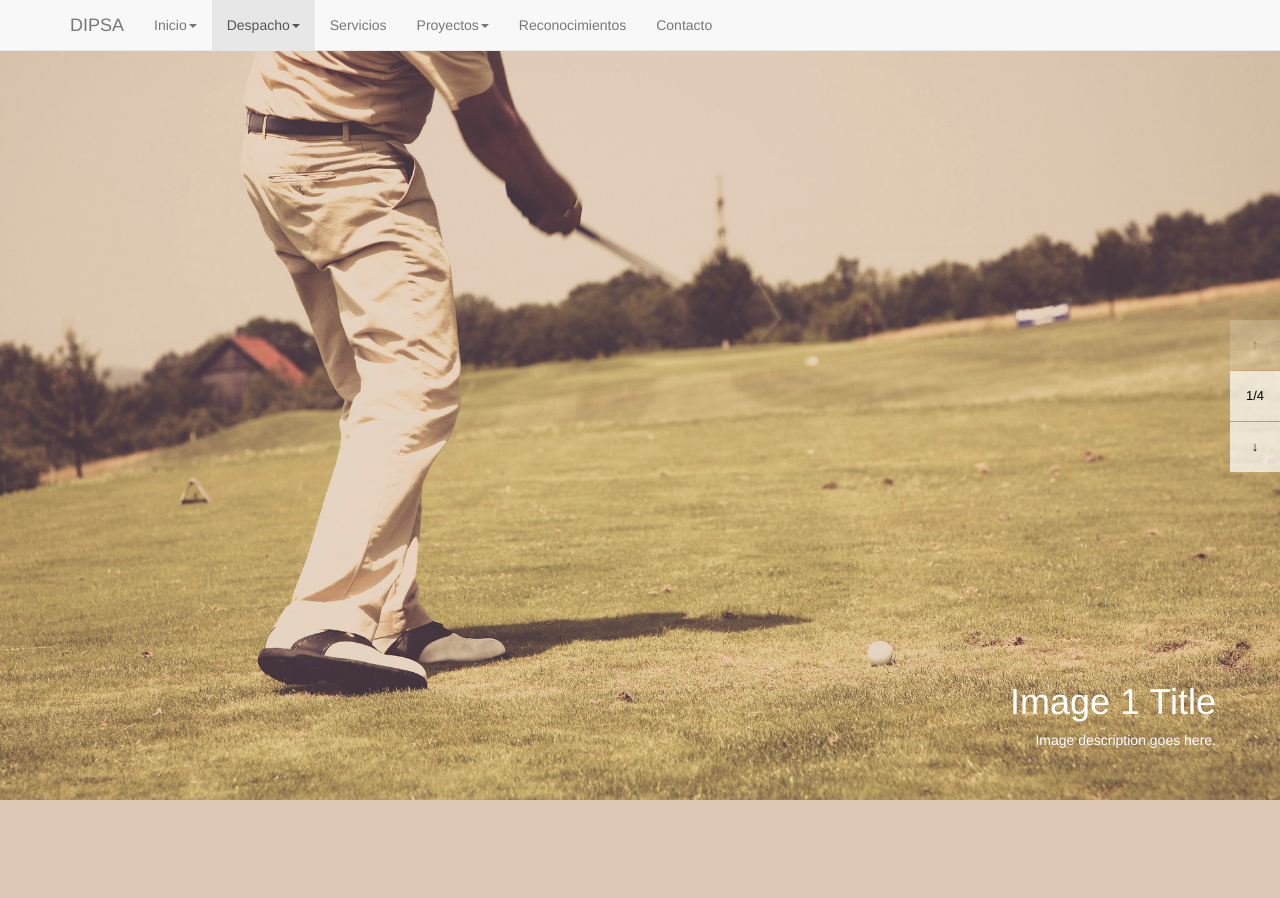
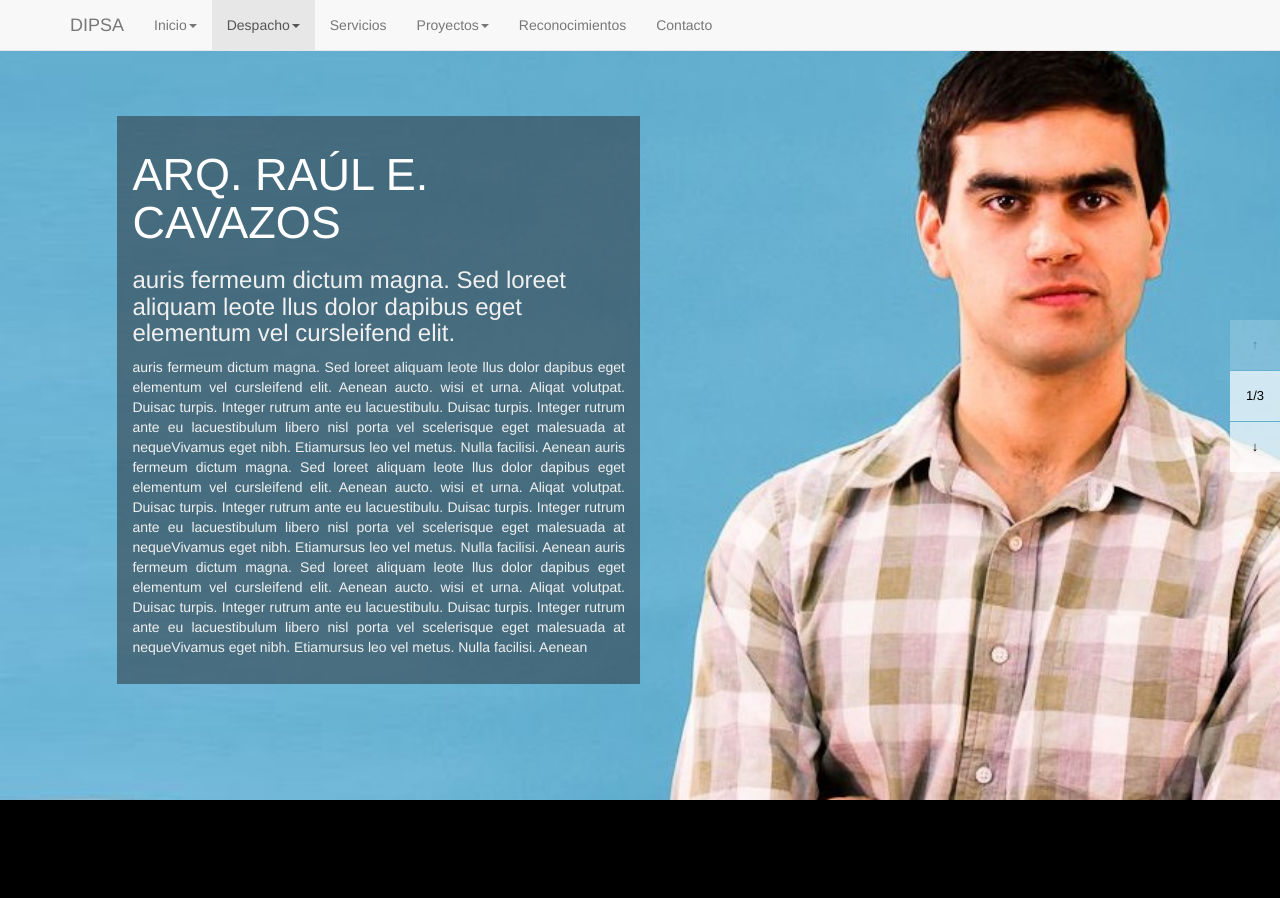
Before and after one commit to Andrscvz/DIPSA, a PHP site: page /views/despacho.html in a window 1280 px wide. Shown: the top 898 px of the page. Before the commit the page ends 800 px from the top, so only its background shows below. Run offline with PHP 8.4, Linux system fonts and the light colour scheme; grey boxes are pictures that could not be loaded.

Commit message:
Plantilla de inicio y despacho listas

```diff
--- a/css/main.css
+++ b/css/main.css
@@ -90,6 +93,13 @@
 
 textarea {
     resize: vertical;
+}
+
+.panel-transparent {
+    background: none;
+}
+.panel-transparent .panel-body{
+    background: rgba(37, 41, 45,.5)!important;
 }
 
 /* ==========================================================================
@@ -256,10 +217,6 @@
 		color: #F0F0F0;
 		margin-bottom: 12px;
 		text-align: justify;
-	}
-
-	.hsContent p {
-		text-align: center;
 	}
 
     .hsContent .row {
@@ -332,94 +289,20 @@
 /* ==========================================================================
     Pantalla de despacho
    ========================================================================== */
-.caption {
-    position: absolute;
-    bottom: 5%;
-    right: 5%;
-    text-align: right;
-    color: #fff;
-}
-p, h1 { margin: 0; }
-h1 { margin-bottom: 0.2em; }
-p { line-height: 1.333em; }
-
-/* full width/height container */
-#slides-container {
-    width: 100%;
-    height: 100%;
-    overflow: hidden;
+/* Slide 1 */
+#despacho-1 .bcg {
+    background-image:url('../img/backgrounds/despacho-1.jpg');
 }
 
-/* double the height/width of a viewport */
-#slides {
-    width: 200%;
-    height: 200%;
-    position: fixed;
-    top: 0;
-    left: 0;
-}
-.slide {
-    position:absolute;
-    top:0;
-    left:0;
-    width:50%;
-    height:50%;
+/* Slide 2 */
+#despacho-2 .bcg {
+    background-image:url('../img/backgrounds/despacho-2.jpg');
 }
 
-/* Slide 1 */
-#despacho-1 {
-    background: url('../img/backgrounds/despacho-1.jpg') no-repeat center center;
-    background-size: cover;
+/* Slide 3 */
+#despacho-3 .bcg {
+    background-image:url('../img/backgrounds/despacho-3.jpg');
 }
-/* Slide 2 */
-#despacho-2 {
-    background: url('../img/backgrounds/despacho-2.jpg') no-repeat center center;
-    background-size: cover;
-    -webkit-transform: translate(0,100%);
-    -ms-transform: translate(0,100%);
-    transform: translate(0,100%);
-}
-/* Slide 3 */
-#despacho-3 {
-    background: url('../img/backgrounds/despacho-3.jpg') no-repeat center center;
-    background-size: cover;
-    -webkit-transform: translate(100%,100%);
-    -ms-transform: translate(100%,100%);
-    transform: translate(100%,100%);
-}
-#despacho-3 .caption {
-    left: 5%;
-    right: auto;
-    color: #47373f;
-}
-/* Slide 4 */
-#despacho-4 {
-    background: url('../img/backgrounds/despacho-4.jpg') no-repeat center center;
-    background-size: cover;
-    -webkit-transform: translate(100%,0%);
-    -ms-transform: translate(100%,0%);
-    transform: translate(100%,0%);
-}
-#despacho-4 .caption {
-    right: auto;
-    left: 5%;
-    top: 7%;
-    bottom: auto;
-    color: #47373f;
-}
-
-#helper {
-    position:absolute;
-    left:0;
-    top: 0;
-    height:600%;
-    width: 0;
-}
-.marker {
-    height: 25%;
-    width: 100%;
-}
-
 /* ==========================================================================
     Pantalla de proyectos
    ========================================================================== */
--- a/js/_inicio.js
+++ b/js/_inicio.js
@@ -16,8 +16,6 @@
 	// Setup variables
 	$window = $(window);
 	$slide = $('.homeSlide');
-	$slideTall = $('.homeSlideTall');
-	$slideTall2 = $('.homeSlideTall2');
 	$body = $('body');
 	htmlbody = $('html,body');
 	var duration = 500;
@@ -60,8 +58,6 @@
 
 	    // Resize our slides
 	    $slide.height(winH);
-	    $slideTall.height(winH*2);
-	    $slideTall2.height(winH*2);
 
 	    // Refresh Skrollr after resizing our sections
 	    s.refresh($('.homeSlide'));
@@ -81,9 +77,7 @@
 	}
 
 	function initHomepageNav(){
-		var cuadro = getUrlParameter('cuadro');
 		var homeSlides = $('.homeSlide');
-		var $slideContent = $('.hsContainer');
 		var slidesCount = $(homeSlides).length;
 		var activeSlide = 1;
 
--- a/views/despacho.html
+++ b/views/despacho.html
@@ -20,7 +20,6 @@
         <link rel="stylesheet" href="../css/main.css">
         <link rel="stylesheet" href="../css/bootstrap.css">
         <script src="../js/vendor/modernizr-2.7.1.min.js"></script>
-
     </head>
     <body class="loading">
 
@@ -43,21 +42,18 @@
                         <li class="dropdown">
                             <a id="inicio" href="#" class="dropdown-toggle" data-toggle="dropdown" role="button" aria-haspopup="true" aria-expanded="false">Inicio<span class="caret"></span></a>
                             <ul class="dropdown-menu">
-                                <li><a href="../index.html">cuadro1</a></li>
-                                <li><a href="../index.html?cuadro=2">cuadro2</a></li>
-                                <li><a href="../index.html?cuadro=3">cuadro3</a></li>
-                                <li><a href="../index.html?cuadro=4">cuadro4</a></li>
-                                <li><a href="../index.html?cuadro=5">cuadro5</a></li>
-                                <li><a href="../index.html?cuadro=6">cuadro6</a></li>
+                                <li><a href="../index.html">Bienvenido</a></li>
+                                <li><a href="../index.html?cuadro=2">¿Qui&eacute;nes somos?</a></li>
+                                <li><a href="../index.html?cuadro=3">Misi&oacute;n, Visi&oacute;n, y Valores</a></li>
+                                <li><a href="../index.html?cuadro=4">&Uacute;ltimos Proyectos</a></li>
                             </ul>
                         </li>
                         <li class="dropdown active">
                             <a id="despacho" href="#" class="dropdown-toggle" data-toggle="dropdown" role="button" aria-haspopup="true" aria-expanded="false">Despacho<span class="caret"></span></a>
                             <ul class="dropdown-menu">
-                                <li id="despacho_cuadro1"><a href="#">cuadro1</a></li>
-                                <li id="despacho_cuadro2"><a href="#">cuadro2</a></li>
-                                <li id="despacho_cuadro3"><a href="#">cuadro3</a></li>
-                                <li id="despacho_cuadro4"><a href="#">cuadro4</a></li>
+                                <li id="despacho_cuadro1"><a href="#">El arquitecto</a></li>
+                                <li id="despacho_cuadro2"><a href="#">Nuestras Ventajas</a></li>
+                                <li id="despacho_cuadro3"><a href="#">Testimonios</a></li>
                             </ul>
                         </li>
                         <li id="servicios" class=""><a href="#">Servicios</a></li>
@@ -76,68 +72,181 @@
                 </div><!--/.nav-collapse -->
             </div>
         </nav>
-		<!-- Demo content -->
-		<div id="page-content">
+		  <main>
+            <section id="despacho-1" class="homeSlide">
+                <div class="bcg"
+                    data-center="background-position: 50% 0px;"
+                    data-top-bottom="background-position: 50% -100px;"
+                    data-anchor-target="#despacho-1">
+                    <div class="hsContainer">
+                        <div class="hsContent">
+                            <div class="container-fluid">
+                                <div class="row">
+                                    <div class="panel-transparent">
+                                        <div class="col-sm-6 panel-body">
+                                            <h2>
+                                                ARQ. RA&Uacute;L E. CAVAZOS
+                                            </h2>
+                                            <h3 style="color:#F0F0F0;">
+                                                auris fermeum dictum magna. Sed loreet aliquam leote llus dolor dapibus eget elementum vel cursleifend elit.
+                                            </h3>
+                                            <p>
+                                                auris fermeum dictum magna. Sed loreet aliquam leote llus dolor dapibus eget elementum vel cursleifend elit. Aenean aucto. wisi et urna. Aliqat volutpat. Duisac turpis. Integer rutrum ante eu lacuestibulu.
+                                                Duisac turpis. Integer rutrum ante eu lacuestibulum libero nisl porta vel scelerisque eget malesuada at nequeVivamus eget nibh. Etiamursus leo vel metus. Nulla facilisi. Aenean
 
-            <div id="slides-container">
-                <div id="slides"
-                    data-0="transform:translate(0%,0%);"
-                    data-150p="transform:translate(0%,-50%);"
-                    data-200p=""
-                    data-300p="transform:translate(-50%,-50%);"
-                    data-350p=""
-                    data-450p="transform:translate(-50%,0%);">
-                    <div id="despacho-1" class="slide">
-                        <div class="caption"
-                            data-40p="opacity: 1; transform:translate(0px,0px);"
-                            data-70p="opacity: 0; transform:translate(0px,-100%);"
-                            data-anchor-target="#helper">
-                            <h1>Image 1 Title</h1>
-                            <p>Image description goes here.</p>
-                        </div>
-                    </div>
-                    <div id="despacho-2" class="slide">
-                        <div class="caption"
-                            data-100p="opacity: 0; transform:translate(0px,-200%);"
-                            data-150p="opacity: 1; transform:translate(0px,0px);"
-                            data-220p=""
-                            data-240p="opacity: 0; transform:translate(-100px,0px);"
-                            data-anchor-target="#helper">
-                            <h1>Image 2 Title</h1>
-                            <p>Image description goes here.</p>
-                        </div>
-                    </div>
-                    <div id="despacho-3" class="slide">
-                        <div class="caption"
-                            data-250p="opacity: 0; transform:translate(300px,0px);"
-                            data-300p="opacity: 1; transform:translate(0px,0px);"
-                            data-anchor-target="#helper">
-                            <h1>Image 3 Title</h1>
-                            <p>Image description goes here.</p>
-                        </div>
-                    </div>
-                    <div id="despacho-4" class="slide">
-                        <div class="caption"
-                            data-430p="opacity: 0;"
-                            data-450p="opacity: 1;"
-                            data-anchor-target="#helper">
-                            <h1>Image 4 Title</h1>
-                            <p>Image description goes here.</p>
+                                                auris fermeum dictum magna. Sed loreet aliquam leote llus dolor dapibus eget elementum vel cursleifend elit. Aenean aucto. wisi et urna. Aliqat volutpat. Duisac turpis. Integer rutrum ante eu lacuestibulu.
+                                                Duisac turpis. Integer rutrum ante eu lacuestibulum libero nisl porta vel scelerisque eget malesuada at nequeVivamus eget nibh. Etiamursus leo vel metus. Nulla facilisi. Aenean
+
+                                                auris fermeum dictum magna. Sed loreet aliquam leote llus dolor dapibus eget elementum vel cursleifend elit. Aenean aucto. wisi et urna. Aliqat volutpat. Duisac turpis. Integer rutrum ante eu lacuestibulu.
+                                                Duisac turpis. Integer rutrum ante eu lacuestibulum libero nisl porta vel scelerisque eget malesuada at nequeVivamus eget nibh. Etiamursus leo vel metus. Nulla facilisi. Aenean
+                                            </p>
+                                        </div>
+                                    </div>
+                                    <div class="col-sm-6">
+                                    </div>
+                                </div>
+                            </div>
                         </div>
                     </div>
                 </div>
-            </div>
+            </section>
 
-            <div id="helper">
-                <div class="marker" id="s-1"></div>
-                <div class="marker" id="s-2"></div>
-                <div class="marker" id="s-3"></div>
-                <div class="marker" id="s-4"></div>
-            </div>
+            <section id="despacho-2" class="homeSlide">
+                <div class="bcg"
+                    data-center="background-position: 50% 0px;"
+                    data-top-bottom="background-position: 50% -100px;"
+                    data-bottom-top="background-position: 50% 100px;"
+                    data-anchor-target="#despacho-2">
+                    <div class="hsContainer">
+                        <div class="hsContent panel-transparent">
+                            <div class="container-fluid">
+                                <div class="row" >
+                                    <div class="panel-body">
+                                        <h2>
+                                            NUESTRAS VENTAJAS
+                                        </h2>
+                                        <div class="col-lg-3 col-md-6 col-xs-12">
+                                            <h3 style="color:#F0F0F0;">
+                                                auris fermeum dictum magna.
+                                            </h3>
+                                            <p>
+                                                auris fermeum dictum magna. Sed loreet aliquam leote llus dolor dapibus eget elementum vel cursleifend elit. Aenean aucto. wisi et urna. Aliqat volutpat. Duisac turpis. Integer rutrum ante eu lacuestibulu.
+                                                Duisac turpis. Integer rutrum ante eu lacuestibulum libero nisl porta vel scelerisque eget malesuada at nequeVivamus eget nibh. Etiamursus leo vel metus. Nulla facilisi. Aenean
+                                            </p>
+                                        </div>
+                                        <div class="col-lg-3 col-md-6 col-xs-12">
+                                            <h3 style="color:#F0F0F0;">
+                                                auris fermeum dictum magna.
+                                            </h3>
+                                            <p>
+                                                auris fermeum dictum magna. Sed loreet aliquam leote llus dolor dapibus eget elementum vel cursleifend elit. Aenean aucto. wisi et urna. Aliqat volutpat. Duisac turpis. Integer rutrum ante eu lacuestibulu.
+                                                Duisac turpis. Integer rutrum ante eu lacuestibulum libero nisl porta vel scelerisque eget malesuada at nequeVivamus eget nibh. Etiamursus leo vel metus. Nulla facilisi. Aenean
+                                            </p>
+                                        </div>
+                                        <div class="col-lg-3 col-md-6 col-xs-12">
+                                            <h3 style="color:#F0F0F0;">
+                                                auris fermeum dictum magna.
+                                            </h3>
+                                            <p>
+                                                auris fermeum dictum magna. Sed loreet aliquam leote llus dolor dapibus eget elementum vel cursleifend elit. Aenean aucto. wisi et urna. Aliqat volutpat. Duisac turpis. Integer rutrum ante eu lacuestibulu.
+                                                Duisac turpis. Integer rutrum ante eu lacuestibulum libero nisl porta vel scelerisque eget malesuada at nequeVivamus eget nibh. Etiamursus leo vel metus. Nulla facilisi. Aenean
+                                            </p>
+                                        </div>
+                                        <div class="col-lg-3 col-md-6 col-xs-12">
+                                            <h3 style="color:#F0F0F0;">
+                                                auris fermeum dictum magna.
+                                            </h3>
+                                            <p>
+                                                auris fermeum dictum magna. Sed loreet aliquam leote llus dolor dapibus eget elementum vel cursleifend elit. Aenean aucto. wisi et urna. Aliqat volutpat. Duisac turpis. Integer rutrum ante eu lacuestibulu.
+                                                Duisac turpis. Integer rutrum ante eu lacuestibulum libero nisl porta vel scelerisque eget malesuada at nequeVivamus eget nibh. Etiamursus leo vel metus. Nulla facilisi. Aenean
+                                            </p>
+                                        </div>
+                                    </div>
+                                </div>
+                            </div>
+                        </div>
+                    </div>
+                </div>
+            </section>
+
+            <section id="despacho-3" class="homeSlide">
+                <div class="bcg"
+                    data-center="background-position: 0px 50%;"
+                    data-bottom-top="background-position: 0px 40%;"
+                    data-top-bottom="background-position: -100px 50%;"
+                    data-anchor-target="#despacho-3">
+                    <div class="hsContainer">
+                        <div class="hsContent panel-transparent">
+                            <div class="container-fluid">
+                                <div class="row" >
+                                    <div class="panel-body">
+                                        <h2>
+                                            TESTIMONIOS
+                                        </h2>
+                                        <div class="col-lg-3 col-md-6 col-xs-12">
+                                            <blockquote>
+                                                <p>
+                                                    "auris fermeum dictum magna. Sed loreet aliquam leote llus dolor dapibus eget elementum vel cursleifend elit. Aenean aucto. wisi et urna. Aliqat volutpat. Duisac turpis. Integer rutrum ante eu lacuestibulu.
+                                                    Duisac turpis. Integer rutrum ante eu lacuestibulum libero nisl porta vel scelerisque eget malesuada at nequeVivamus eget nibh. Etiamursus leo vel metus. Nulla facilisi. Aenean"
+                                                </p>
+                                                <p>
+                                                    <small  style="color:#F0F0F0;">
+                                                        Persona 1
+                                                    </small>
+                                                </p>
+                                            </blockquote>
+                                        </div>
+                                        <div class="col-lg-3 col-md-6 col-xs-12">
+                                            <blockquote>
+                                                <p>
+                                                    "auris fermeum dictum magna. Sed loreet aliquam leote llus dolor dapibus eget elementum vel cursleifend elit. Aenean aucto. wisi et urna. Aliqat volutpat. Duisac turpis. Integer rutrum ante eu lacuestibulu.
+                                                    Duisac turpis. Integer rutrum ante eu lacuestibulum libero nisl porta vel scelerisque eget malesuada at nequeVivamus eget nibh. Etiamursus leo vel metus. Nulla facilisi. Aenean"
+                                                </p>
+                                                <p>
+                                                    <small  style="color:#F0F0F0;">
+                                                        Persona 2
+                                                    </small>
+                                                </p>
+                                            </blockquote>
+                                        </div>
+                                        <div class="col-lg-3 col-md-6 col-xs-12">
+                                            <blockquote>
+                                                <p>
+                                                    "auris fermeum dictum magna. Sed loreet aliquam leote llus dolor dapibus eget elementum vel cursleifend elit. Aenean aucto. wisi et urna. Aliqat volutpat. Duisac turpis. Integer rutrum ante eu lacuestibulu.
+                                                    Duisac turpis. Integer rutrum ante eu lacuestibulum libero nisl porta vel scelerisque eget malesuada at nequeVivamus eget nibh. Etiamursus leo vel metus. Nulla facilisi. Aenean"
+                                                </p>
+                                                <p>
+                                                    <small  style="color:#F0F0F0;">
+                                                        Persona 3
+                                                    </small>
+                                                </p>
+                                            </blockquote>
+                                        </div>
+                                        <div class="col-lg-3 col-md-6 col-xs-12">
+                                            <blockquote>
+                                                <p>
+                                                    "auris fermeum dictum magna. Sed loreet aliquam leote llus dolor dapibus eget elementum vel cursleifend elit. Aenean aucto. wisi et urna. Aliqat volutpat. Duisac turpis. Integer rutrum ante eu lacuestibulu.
+                                                    Duisac turpis. Integer rutrum ante eu lacuestibulum libero nisl porta vel scelerisque eget malesuada at nequeVivamus eget nibh. Etiamursus leo vel metus. Nulla facilisi. Aenean"
+                                                </p>
+                                                <p>
+                                                    <small  style="color:#F0F0F0;">
+                                                        Persona 4
+                                                    </small>
+                                                </p>
+                                            </blockquote>
+                                        </div>
+                                    </div>
+                                </div>
+                            </div>
+                        </div>
+                    </div>
+                </div>
+            </section>
+
             <div id="progress"
                 data-start="width:0%;"
                 data-end="width:100%;"></div>
-		</div>
+        </main>
 
         <script src="../js/jquery.min.js"></script>
         <script src="../js/waypoints.min.js"></script>
@@ -145,9 +254,5 @@
         <script src="../js/skrollr.js"></script>
         <script src="../js/_despacho.js"></script>
         <script src="../js/bootstrap.js"></script>
-
-        <script type="text/javascript">
-            var s = skrollr.init();
-        </script>
     </body>
 </html>
```
Also changed, not shown: other parts of css/main.css (+13 -59 lines), index.html (+106 -90 lines), js/_despacho.js (+35 -10 lines), img/backgrounds/despacho-1.jpg, img/backgrounds/despacho-2.jpg, img/backgrounds/despacho-4.jpg (deleted), img/proyectos/ultimosProyectos/5.jpg (added), img/proyectos/ultimosProyectos/6.jpg (added), img/quiensomos.jpg (added), 1 other file.
